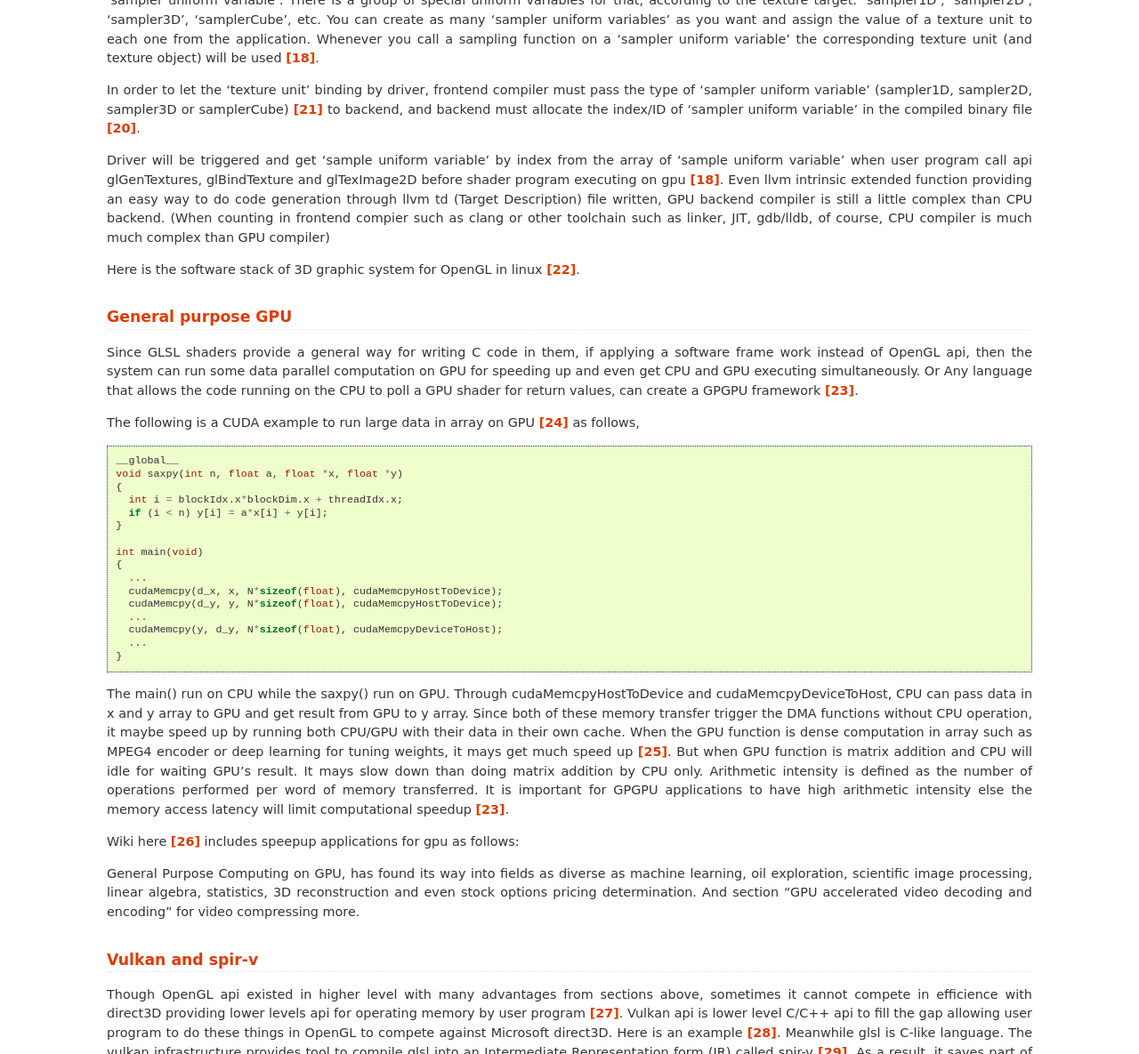
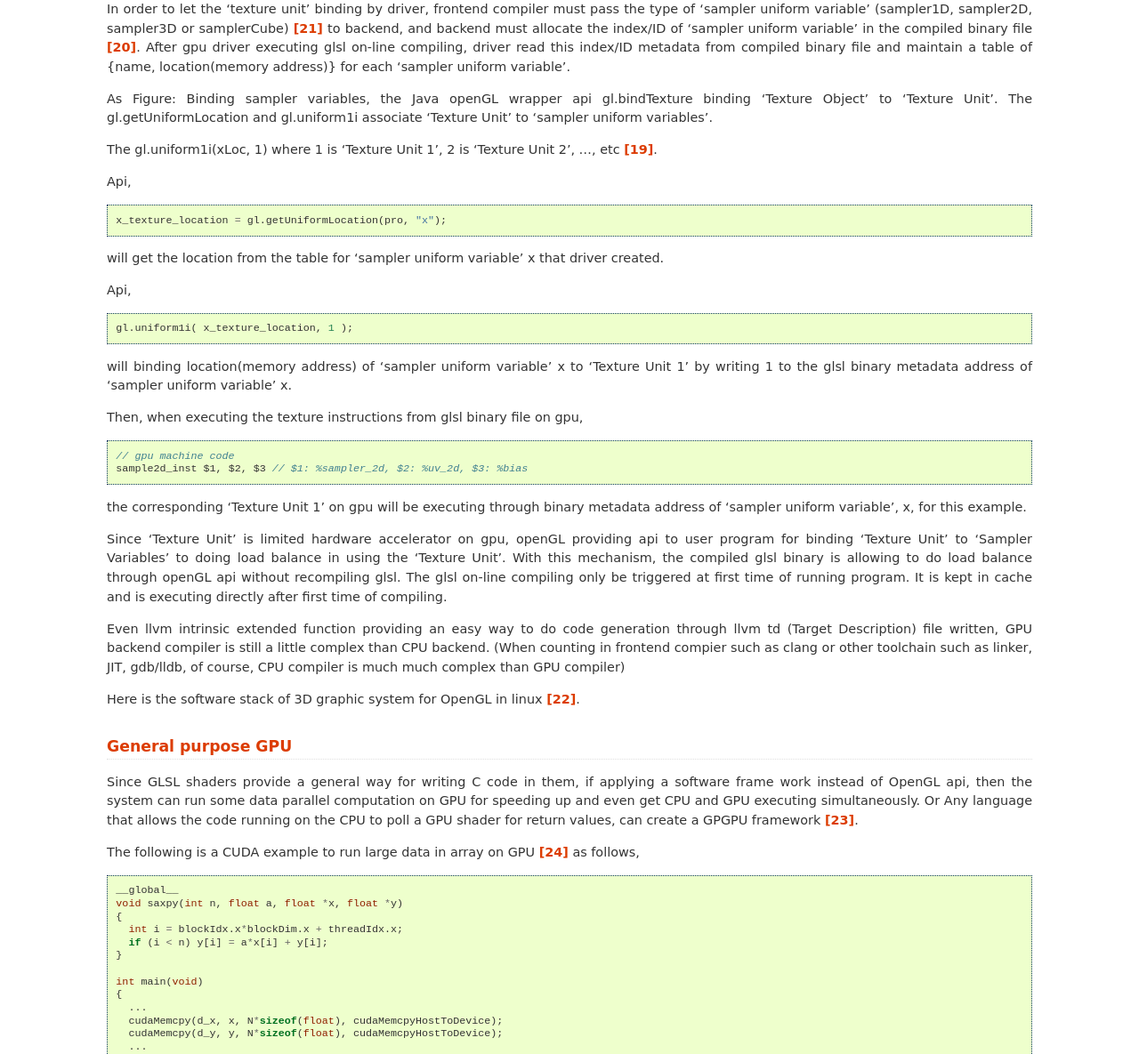
Before and after one commit to Jonathan2251/lbd, a Sphinx documentation site: the page built from source/gpu.rst, in a window 1280 px wide and 1400 px high, scrolled down 4401 px, cut to the strip 215-1400 px from the top of the window. Shown: the whole strip at 89% size. Built offline with Sphinx 7.4.7, drawn with Linux system fonts in a browser that asks for light colours; pages that are not in the unit, such as notebooks, are missing from menus; some of the changed text lies outside the part shown.

Commit message:
Binding sampler variables

```diff
--- a/source/gpu.rst
+++ b/source/gpu.rst
@@ -29,6 +29,7 @@ as follows,
 .. _modeling1:
 .. figure:: ../Fig/gpu/modeling1.png
   :align: center
+  :scale: 80 %
 
   Creating 3D model and texturing
 
@@ -51,6 +52,7 @@ through a wrapper library [#joglwiki]_.
 .. _rendering_pipeline1:
 .. figure:: ../Fig/gpu/rendering_pipeline.png
   :align: center
+  :scale: 80 %
 
   Diagram of the Rendering Pipeline. The blue boxes are programmable shader stages.
 
@@ -181,6 +183,7 @@ About llvm intrinsic extended function, please refer this book here [#intrinsicc
 .. _sampling:
 .. figure:: ../Fig/gpu/sampling_diagram.png
   :align: center
+  :scale: 60 %
 
   Relationships between the texturing concept [#textureobject]_.
 
@@ -214,12 +217,55 @@ In order to let the 'texture unit' binding by driver, frontend compiler must
 pass the type of 'sampler uniform variable' (sampler1D, sampler2D, sampler3D
 or samplerCube) [#samplervar]_ to backend, and backend must
 allocate the index/ID of 'sampler uniform variable' in the compiled
-binary file [#metadata]_.
+binary file [#metadata]_. After gpu driver executing glsl on-line compiling,
+driver read this index/ID metadata from compiled binary file and maintain a
+table of {name, location(memory address)} for each 'sampler uniform variable'.
 
-Driver will be triggered and get 'sample uniform variable' by index from the
-array of 'sample uniform variable' when user program call api
-glGenTextures, glBindTexture and glTexImage2D before shader program
-executing on gpu [#textureobject]_.
+As Figure: Binding sampler variables, the Java openGL wrapper api
+gl.bindTexture binding 'Texture Object' to 'Texture Unit'.
+The gl.getUniformLocation and gl.uniform1i associate 'Texture Unit' to
+'sampler uniform variables'.
+
+The gl.uniform1i(xLoc, 1) where 1 is
+'Texture Unit 1', 2 is 'Texture Unit 2', ..., etc [#tpu]_.
+
+Api,
+
+.. code-block:: c++
+
+  x_texture_location = gl.getUniformLocation(pro, "x");
+
+will get the location from the table for 'sampler uniform variable' x that
+driver created.
+
+Api,
+
+.. code-block:: c++
+
+  gl.uniform1i( x_texture_location, 1 );
+
+will binding location(memory address) of 'sampler uniform variable' x to
+'Texture Unit 1' by writing 1 to the glsl binary metadata address of
+'sampler uniform variable' x.
+
+Then, when executing the texture instructions from glsl binary file on gpu,
+
+.. code-block:: c++
+
+  // gpu machine code
+  sample2d_inst $1, $2, $3 // $1: %sampler_2d, $2: %uv_2d, $3: %bias
+
+the corresponding 'Texture Unit 1' on gpu will be executing through
+binary metadata address of 'sampler uniform variable', x, for this example.
+
+Since 'Texture Unit' is limited hardware accelerator on gpu, openGL
+providing api to user program for binding 'Texture Unit' to 'Sampler Variables'
+to doing load balance in using the 'Texture Unit'. With this mechanism, the
+compiled glsl binary is allowing to do load balance through openGL api without
+recompiling glsl. The glsl on-line compiling only be triggered at first time of
+running program. It is kept in cache and is executing directly after first
+time of compiling.
+
 Even llvm intrinsic extended function providing an easy way to do code
 generation through llvm td (Target Description) file written,
 GPU backend compiler is still a little complex than CPU backend.
```
